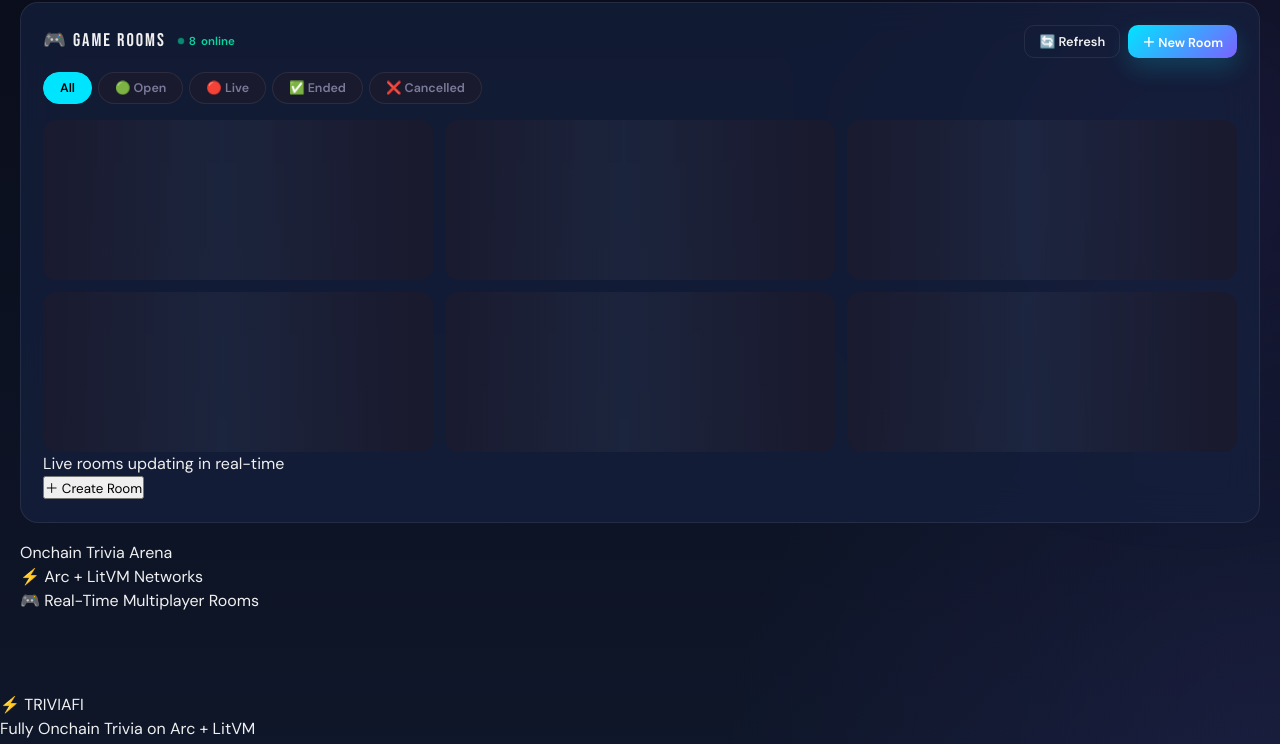
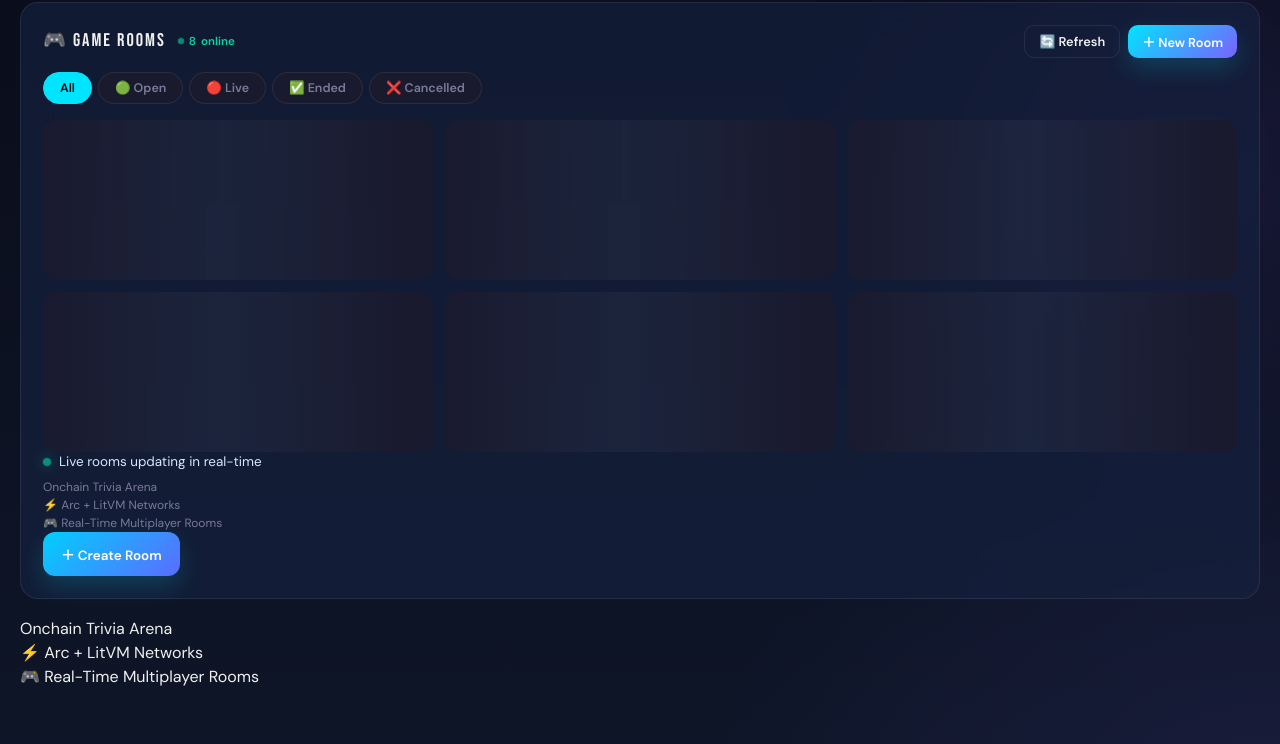
Before and after one commit to Purefier100/triviafi, a website: page frontend/index.html in a window 1280 px wide. Shown: the part 580-1324 px from the top of the page. Drawn offline with nearby package versions, Linux system fonts and the light colour scheme; a script that the page names is missing.

```diff
--- a/frontend/index.html
+++ b/frontend/index.html
@@ -2180,6 +2180,102 @@
         transform: scale(1);
       }
     }
+
+    .rooms-footer {
+      display: flex;
+      align-items: center;
+      justify-content: space-between;
+
+      gap: 16px;
+
+      margin-top: 18px;
+      padding-top: 18px;
+
+      border-top:
+        1px solid rgba(255, 255, 255, .06);
+    }
+
+    /* LEFT SIDE */
+
+    .rooms-footer-left {
+      display: flex;
+      flex-direction: column;
+      gap: 6px;
+
+      color: #d8e7ff;
+
+      font-size: .84rem;
+
+      line-height: 1.5;
+    }
+
+    /* LIVE DOT */
+
+    .rooms-live-dot {
+      width: 8px;
+      height: 8px;
+
+      border-radius: 50%;
+
+      background: #06d6a0;
+
+      box-shadow:
+        0 0 14px rgba(6, 214, 160, .9);
+
+      animation: pulse 1.5s infinite;
+    }
+
+    /* BUTTON */
+
+    .rooms-create-btn {
+      height: 44px;
+
+      padding: 0 18px;
+
+      border: none;
+
+      border-radius: 12px;
+
+      background:
+        linear-gradient(135deg,
+          #00cfff,
+          #5b6cff);
+
+      color: white;
+
+      font-size: .84rem;
+      font-weight: 800;
+
+      cursor: pointer;
+
+      flex-shrink: 0;
+
+      box-shadow:
+        0 10px 24px rgba(0, 229, 255, .18);
+
+      transition: .2s;
+    }
+
+    .rooms-create-btn:hover {
+      transform: translateY(-2px);
+
+      box-shadow:
+        0 14px 28px rgba(0, 229, 255, .24);
+    }
+
+    /* MOBILE */
+
+    @media(max-width:680px) {
+
+      .rooms-footer {
+        flex-direction: column;
+        align-items: flex-start;
+      }
+
+      .rooms-create-btn {
+        width: 100%;
+      }
+    }
   </style>
 </head>
 
@@ -2437,10 +2533,21 @@
             <div class="skeleton skeleton-card"></div>
           </div>
         </div>
-        <div class="rooms-footer">
         <div class="rooms-footer-left">
+
+          <div style="display:flex;align-items:center;gap:8px">
             <span class="rooms-live-dot"></span>
             <span>Live rooms updating in real-time</span>
+          </div>
+
+          <div style="font-size:.75rem;color:var(--muted)">
+            Onchain Trivia Arena
+            <br>
+            ⚡ Arc + LitVM Networks
+            <br>
+            🎮 Real-Time Multiplayer Rooms
+          </div>
+
         </div>
 
         <button class="rooms-create-btn" onclick="showScreen('screenCreate')">
```
Lines whose indentation alone changed are shown as unchanged.
